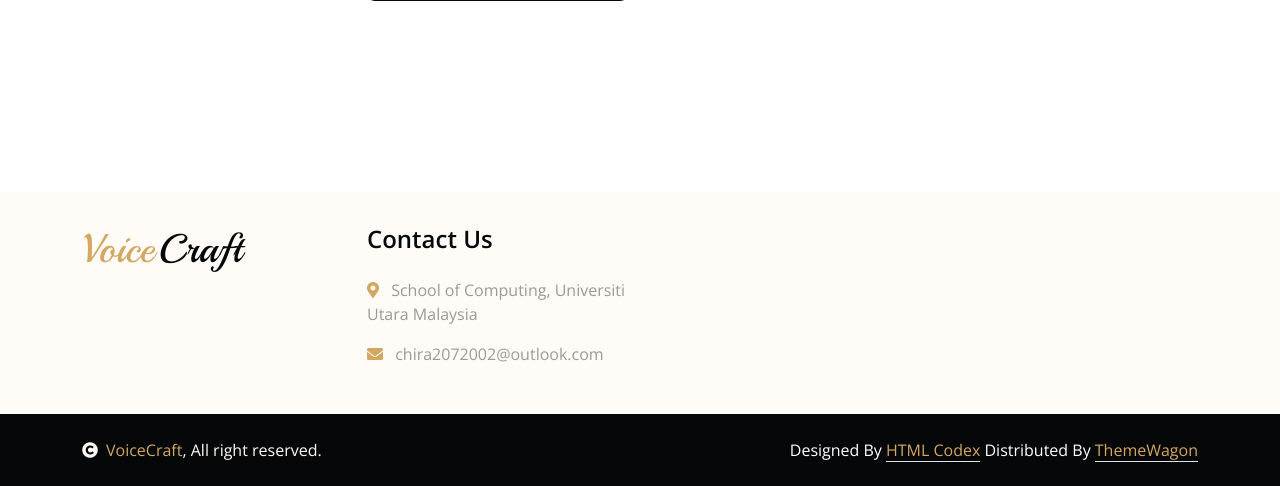
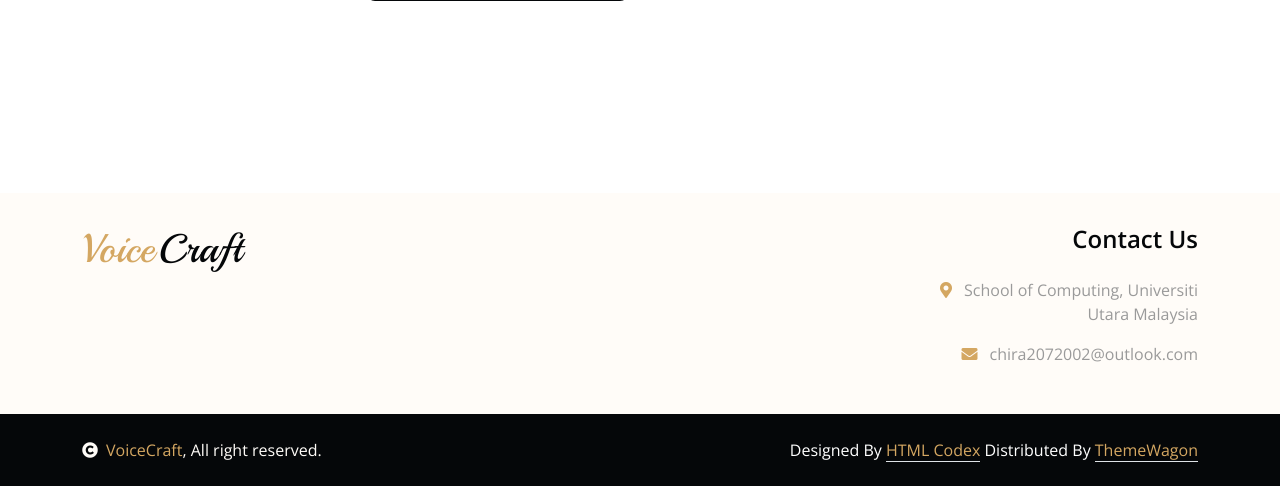
Before and after one commit to SuchiraSumon/VoiceCraftBatik, a FastAPI app: page / in a window 1280 px wide. Shown: the part 2145-2631 px from the top of the page. Run offline with FastAPI, Linux system fonts and the light colour scheme; parts of the project's set-up code (start-up, migrations or seed data) failed here and were passed over; some libraries are stand-ins or nearby versions.

Commit message:
10:39 5/1

```diff
--- a/templates/about.html
+++ b/templates/about.html
@@ -3,6 +3,7 @@
 
     <head>
         <meta charset="utf-8">
+        <link rel="icon" href="/static/img/3.png" type="image/x-icon">
         <title>VoiceCraft - About</title>
         <meta content="width=device-width, initial-scale=1.0" name="viewport">
         <meta content="" name="keywords">
@@ -138,10 +139,10 @@
                 </div>
 
                 <!-- Contact Us Section -->
-                <div class="col-lg-3 col-md-6">
+                <div class="col-lg-3 col-md-6 ms-auto text-end">
                     <div class="footer-item">
                         <h4 class="mb-4">Contact Us</h4>
-                        <div class="d-flex flex-column align-items-start">
+                        <div class="d-flex flex-column align-items-end">
                             <p><i class="fa fa-map-marker-alt text-primary me-2"></i> School of Computing, Universiti Utara Malaysia</p>
                             <p><i class="fas fa-envelope text-primary me-2"></i> chira2072002@outlook.com</p>
                         </div>
--- a/templates/batikalternatif.html
+++ b/templates/batikalternatif.html
@@ -3,6 +3,7 @@
 
     <head>
         <meta charset="utf-8">
+        <link rel="icon" href="/static/img/3.png" type="image/x-icon">
         <title>VoiceCraft - Creating Batik From Voice</title>
         <meta content="width=device-width, initial-scale=1.0" name="viewport">
         <meta content="" name="keywords">
@@ -144,10 +145,10 @@
                 </div>
 
                 <!-- Contact Us Section -->
-                <div class="col-lg-3 col-md-6">
+                <div class="col-lg-3 col-md-6 ms-auto text-end">
                     <div class="footer-item">
                         <h4 class="mb-4">Contact Us</h4>
-                        <div class="d-flex flex-column align-items-start">
+                        <div class="d-flex flex-column align-items-end">
                             <p><i class="fa fa-map-marker-alt text-primary me-2"></i> School of Computing, Universiti Utara Malaysia</p>
                             <p><i class="fas fa-envelope text-primary me-2"></i> chira2072002@outlook.com</p>
                         </div>
--- a/templates/batikblok.html
+++ b/templates/batikblok.html
@@ -3,6 +3,7 @@
 
     <head>
         <meta charset="utf-8">
+        <link rel="icon" href="/static/img/3.png" type="image/x-icon">
         <title>VoiceCraft - Creating Batik From Voice</title>
         <meta content="width=device-width, initial-scale=1.0" name="viewport">
         <meta content="" name="keywords">
@@ -141,10 +142,10 @@
                 </div>
 
                 <!-- Contact Us Section -->
-                <div class="col-lg-3 col-md-6">
+                <div class="col-lg-3 col-md-6 ms-auto text-end">
                     <div class="footer-item">
                         <h4 class="mb-4">Contact Us</h4>
-                        <div class="d-flex flex-column align-items-start">
+                        <div class="d-flex flex-column align-items-end">
                             <p><i class="fa fa-map-marker-alt text-primary me-2"></i> School of Computing, Universiti Utara Malaysia</p>
                             <p><i class="fas fa-envelope text-primary me-2"></i> chira2072002@outlook.com</p>
                         </div>
--- a/templates/batiklukis.html
+++ b/templates/batiklukis.html
@@ -3,6 +3,7 @@
 
     <head>
         <meta charset="utf-8">
+        <link rel="icon" href="/static/img/3.png" type="image/x-icon">
         <title>VoiceCraft - Creating Batik From Voice</title>
         <meta content="width=device-width, initial-scale=1.0" name="viewport">
         <meta content="" name="keywords">
@@ -140,10 +141,10 @@
                 </div>
 
                 <!-- Contact Us Section -->
-                <div class="col-lg-3 col-md-6">
+                <div class="col-lg-3 col-md-6 ms-auto text-end">
                     <div class="footer-item">
                         <h4 class="mb-4">Contact Us</h4>
-                        <div class="d-flex flex-column align-items-start">
+                        <div class="d-flex flex-column align-items-end">
                             <p><i class="fa fa-map-marker-alt text-primary me-2"></i> School of Computing, Universiti Utara Malaysia</p>
                             <p><i class="fas fa-envelope text-primary me-2"></i> chira2072002@outlook.com</p>
                         </div>
--- a/templates/batikskrin.html
+++ b/templates/batikskrin.html
@@ -3,6 +3,7 @@
 
     <head>
         <meta charset="utf-8">
+        <link rel="icon" href="/static/img/3.png" type="image/x-icon">
         <title>VoiceCraft - Creating Batik From Voice</title>
         <meta content="width=device-width, initial-scale=1.0" name="viewport">
         <meta content="" name="keywords">
@@ -145,10 +146,10 @@
                 </div>
 
                 <!-- Contact Us Section -->
-                <div class="col-lg-3 col-md-6">
+                <div class="col-lg-3 col-md-6 ms-auto text-end">
                     <div class="footer-item">
                         <h4 class="mb-4">Contact Us</h4>
-                        <div class="d-flex flex-column align-items-start">
+                        <div class="d-flex flex-column align-items-end">
                             <p><i class="fa fa-map-marker-alt text-primary me-2"></i> School of Computing, Universiti Utara Malaysia</p>
                             <p><i class="fas fa-envelope text-primary me-2"></i> chira2072002@outlook.com</p>
                         </div>
--- a/templates/choosegbatik.html
+++ b/templates/choosegbatik.html
@@ -3,6 +3,7 @@
 
     <head>
         <meta charset="utf-8">
+        <link rel="icon" href="/static/img/3.png" type="image/x-icon">
         <title>VoiceCraft - Creating Batik From Voice</title>
         <meta content="width=device-width, initial-scale=1.0" name="viewport">
         <meta content="" name="keywords">
@@ -125,10 +126,10 @@
                 </div>
 
                 <!-- Contact Us Section -->
-                <div class="col-lg-3 col-md-6">
+                <div class="col-lg-3 col-md-6 ms-auto text-end">
                     <div class="footer-item">
                         <h4 class="mb-4">Contact Us</h4>
-                        <div class="d-flex flex-column align-items-start">
+                        <div class="d-flex flex-column align-items-end">
                             <p><i class="fa fa-map-marker-alt text-primary me-2"></i> School of Computing, Universiti Utara Malaysia</p>
                             <p><i class="fas fa-envelope text-primary me-2"></i> chira2072002@outlook.com</p>
                         </div>
--- a/templates/gbatik.html
+++ b/templates/gbatik.html
@@ -3,6 +3,7 @@
 
     <head>
         <meta charset="utf-8">
+        <link rel="icon" href="/static/img/3.png" type="image/x-icon">
         <title>VoiceCraft - Creating Batik From Voice</title>
         <meta content="width=device-width, initial-scale=1.0" name="viewport">
         <meta content="" name="keywords">
@@ -147,10 +148,10 @@
                 </div>
 
                 <!-- Contact Us Section -->
-                <div class="col-lg-3 col-md-6">
+                <div class="col-lg-3 col-md-6 ms-auto text-end">
                     <div class="footer-item">
                         <h4 class="mb-4">Contact Us</h4>
-                        <div class="d-flex flex-column align-items-start">
+                        <div class="d-flex flex-column align-items-end">
                             <p><i class="fa fa-map-marker-alt text-primary me-2"></i> School of Computing, Universiti Utara Malaysia</p>
                             <p><i class="fas fa-envelope text-primary me-2"></i> chira2072002@outlook.com</p>
                         </div>
--- a/templates/gbatikblok.html
+++ b/templates/gbatikblok.html
@@ -3,6 +3,7 @@
 
     <head>
         <meta charset="utf-8">
+        <link rel="icon" href="/static/img/3.png" type="image/x-icon">
         <title>VoiceCraft - Creating Batik From Voice</title>
         <meta content="width=device-width, initial-scale=1.0" name="viewport">
         <meta content="" name="keywords">
@@ -143,10 +144,10 @@
                 </div>
 
                 <!-- Contact Us Section -->
-                <div class="col-lg-3 col-md-6">
+                <div class="col-lg-3 col-md-6 ms-auto text-end">
                     <div class="footer-item">
                         <h4 class="mb-4">Contact Us</h4>
-                        <div class="d-flex flex-column align-items-start">
+                        <div class="d-flex flex-column align-items-end">
                             <p><i class="fa fa-map-marker-alt text-primary me-2"></i> School of Computing, Universiti Utara Malaysia</p>
                             <p><i class="fas fa-envelope text-primary me-2"></i> chira2072002@outlook.com</p>
                         </div>
--- a/templates/gbatiklukis.html
+++ b/templates/gbatiklukis.html
@@ -3,6 +3,7 @@
 
     <head>
         <meta charset="utf-8">
+        <link rel="icon" href="/static/img/3.png" type="image/x-icon">
         <title>VoiceCraft - Creating Batik From Voice</title>
         <meta content="width=device-width, initial-scale=1.0" name="viewport">
         <meta content="" name="keywords">
@@ -143,10 +144,10 @@
                 </div>
 
                 <!-- Contact Us Section -->
-                <div class="col-lg-3 col-md-6">
+                <div class="col-lg-3 col-md-6 ms-auto text-end">
                     <div class="footer-item">
                         <h4 class="mb-4">Contact Us</h4>
-                        <div class="d-flex flex-column align-items-start">
+                        <div class="d-flex flex-column align-items-end">
                             <p><i class="fa fa-map-marker-alt text-primary me-2"></i> School of Computing, Universiti Utara Malaysia</p>
                             <p><i class="fas fa-envelope text-primary me-2"></i> chira2072002@outlook.com</p>
                         </div>
--- a/templates/gbatikskrin.html
+++ b/templates/gbatikskrin.html
@@ -3,6 +3,7 @@
 
     <head>
         <meta charset="utf-8">
+        <link rel="icon" href="/static/img/3.png" type="image/x-icon">
         <title>VoiceCraft - Creating Batik From Voice</title>
         <meta content="width=device-width, initial-scale=1.0" name="viewport">
         <meta content="" name="keywords">
@@ -143,10 +144,10 @@
                 </div>
 
                 <!-- Contact Us Section -->
-                <div class="col-lg-3 col-md-6">
+                <div class="col-lg-3 col-md-6 ms-auto text-end">
                     <div class="footer-item">
                         <h4 class="mb-4">Contact Us</h4>
-                        <div class="d-flex flex-column align-items-start">
+                        <div class="d-flex flex-column align-items-end">
                             <p><i class="fa fa-map-marker-alt text-primary me-2"></i> School of Computing, Universiti Utara Malaysia</p>
                             <p><i class="fas fa-envelope text-primary me-2"></i> chira2072002@outlook.com</p>
                         </div>
--- a/templates/index.html
+++ b/templates/index.html
@@ -3,6 +3,7 @@
 
     <head>
         <meta charset="utf-8">
+        <link rel="icon" href="/static/img/3.png" type="image/x-icon">
         <title>VoiceCraft - Creating Batik From Voice</title>
         <meta content="width=device-width, initial-scale=1.0" name="viewport">
         <meta content="" name="keywords">
@@ -251,10 +252,10 @@
                 </div>
 
                 <!-- Contact Us Section -->
-                <div class="col-lg-3 col-md-6">
+                <div class="col-lg-3 col-md-6 ms-auto text-end">
                     <div class="footer-item">
                         <h4 class="mb-4">Contact Us</h4>
-                        <div class="d-flex flex-column align-items-start">
+                        <div class="d-flex flex-column align-items-end">
                             <p><i class="fa fa-map-marker-alt text-primary me-2"></i> School of Computing, Universiti Utara Malaysia</p>
                             <p><i class="fas fa-envelope text-primary me-2"></i> chira2072002@outlook.com</p>
                         </div>
```
Also changed, not shown: static/img/3.png (added).
